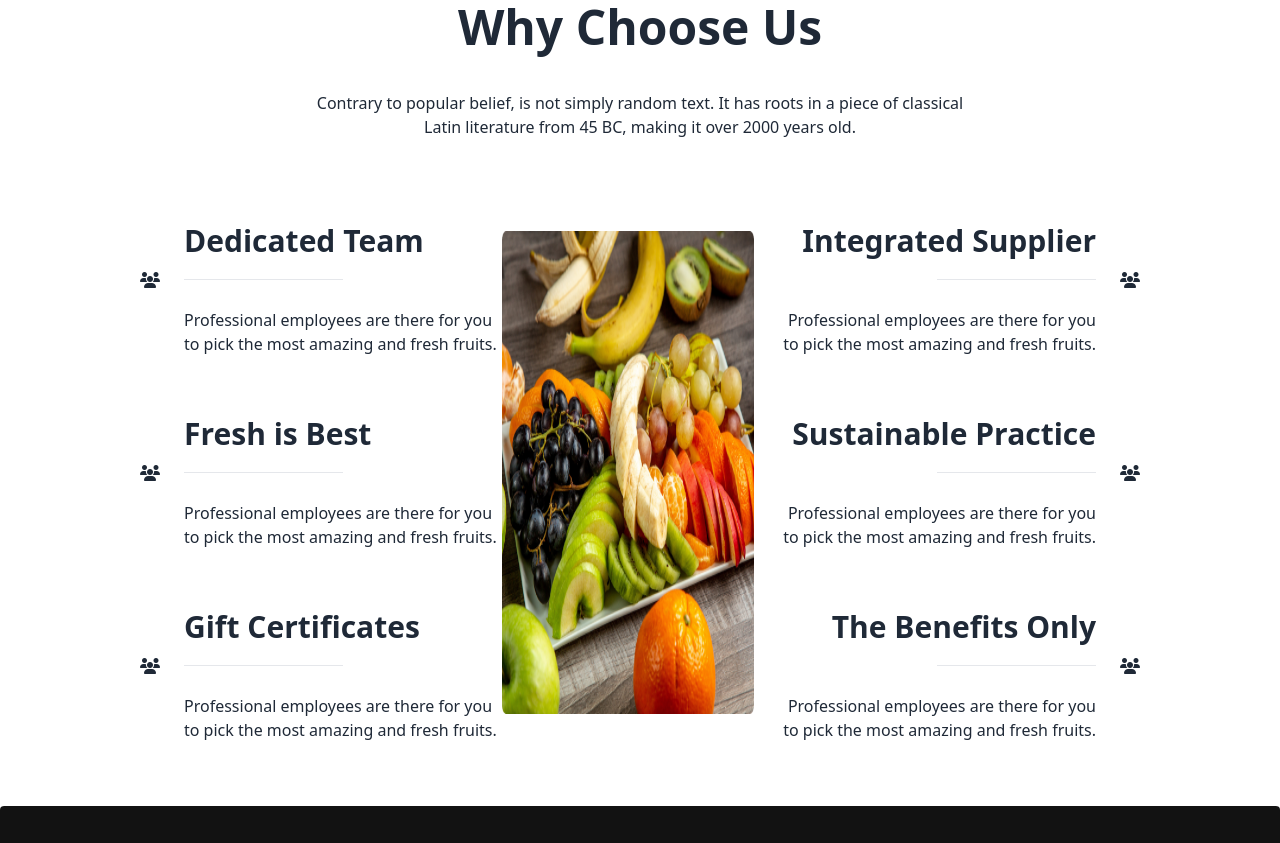
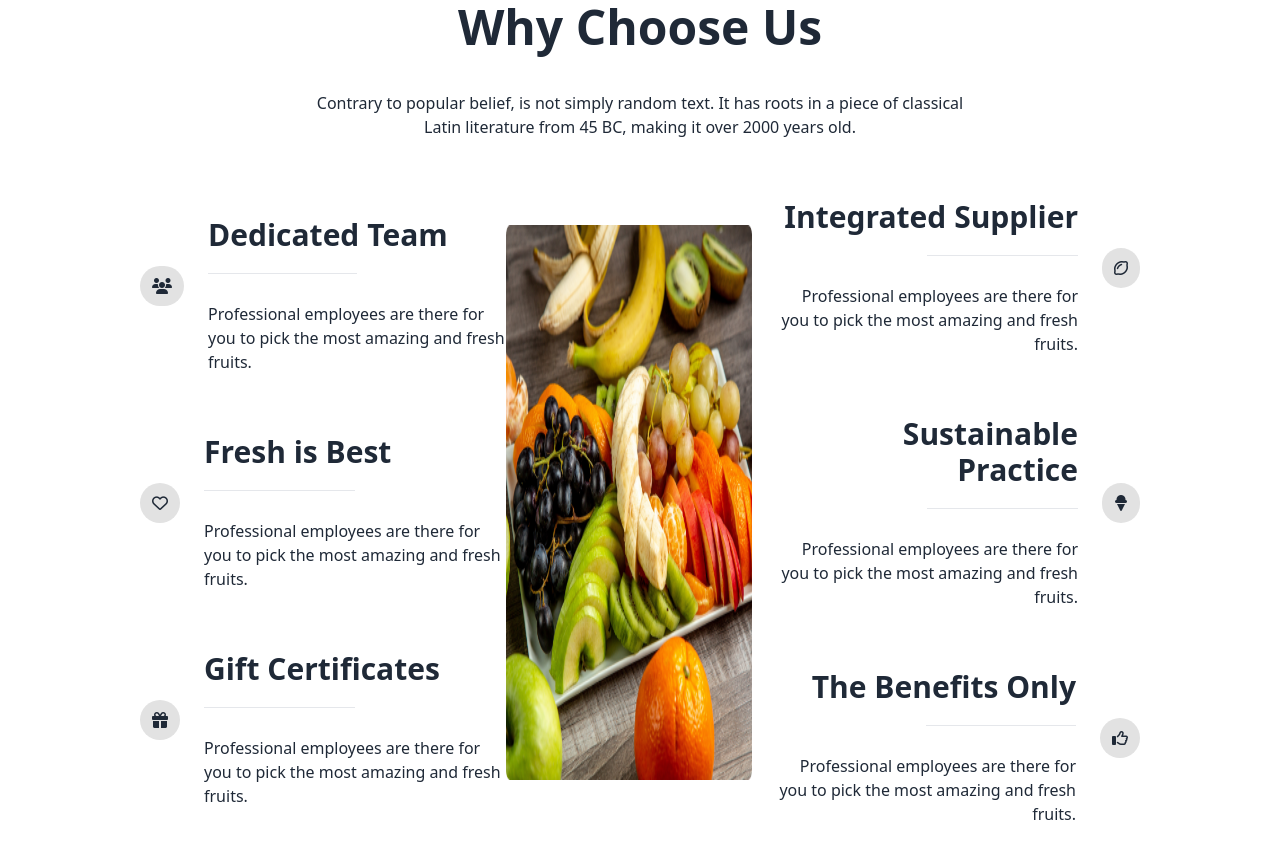
Before and after one commit to rashaduldev/Assignment-3-With-PH, a plain HTML site: page index.html in a window 1280 px wide. Shown: the part 3004-3847 px from the top of the page. Drawn offline with nearby package versions, Linux system fonts and the light colour scheme.

Commit message:
Project Almost Done

```diff
--- a/index.html
+++ b/index.html
@@ -513,18 +513,18 @@
         <!-- Why Choose Us part -->
         <section class="mt-7 mx-11 md:px-16 lg:px-24 max-w-screen lg:mt-32">
             <div class="text-center">
-                <h1 class="text-5xl font-bold">Why Choose Us</h1>
+                <h1 class="text-3xl mt-10 lg:text-5xl font-bold">Why Choose Us</h1>
                 <p class="text-[16px] my-10">Contrary to popular belief, is not simply random text. It has roots in a
                     piece of classical <br> Latin
                     literature from 45 BC, making it over 2000 years old.</p>
             </div>
-            <div class="flex flex-col lg:flex-row mt-16 lg:gap-6 items-center lg:mx-auto">
+            <div class="flex flex-col lg:flex-row mt-10 lg:gap-6 items-center lg:mx-auto">
                <div class="flex flex-col-reverse lg:flex-row">
                         <!-- first coloumn -->
                     <div class="text-center lg:text-left">
                     <!-- first -->
                     <div class="flex flex-col lg:flex-row items-center gap-6">
-                        <i class="fa-solid fa-users"></i>
+                        <i class="fa-solid fa-users rounded-full border-1 bg-[#1212121f] p-3"></i>
                         <div>
                             <h1 class="text-3xl font-bold my-5">Dedicated Team</h1>
                             <div class="w-full flex justify-center lg:text-left lg:justify-start">
@@ -536,7 +536,7 @@
                     </div>
                     <!-- second -->
                     <div class="flex flex-col lg:flex-row items-center gap-6 my-10">
-                        <i class="fa-solid fa-users"></i>
+                        <i class="fa-regular fa-heart rounded-full border-1 bg-[#1212121f] p-3"></i>
                         <div>
                             <h1 class="text-3xl font-bold my-5">Fresh is Best</h1>
                             <div class="w-full flex justify-center lg:text-left lg:justify-start">
@@ -548,7 +548,7 @@
                     </div>
                     <!-- third -->
                     <div class="flex flex-col lg:flex-row items-center gap-6">
-                        <i class="fa-solid fa-users"></i>
+                        <i class="fa-solid fa-gift rounded-full border-1 bg-[#1212121f] p-3"></i>
                         <div>
                             <h1 class="text-3xl font-bold my-5">Gift Certificates</h1>
                             <div class="w-full flex justify-center lg:text-left lg:justify-start">
@@ -568,7 +568,7 @@
                 <div class="text-center justify-center lg:text-right">
                     <!-- first -->
                     <div class="flex flex-col items-center gap-6 text-center lg:flex-row lg:flex-row-reverse lg:text-right">
-                        <i class="fa-solid fa-users"></i>
+                        <i class="fa-regular fa-lemon rounded-full border-1 bg-[#1212121f] p-3"></i>
                         <div>
                             <h1 class="text-3xl font-bold my-5">Integrated Supplier</h1>
                             <div class="w-full flex justify-center lg:text-left lg:justify-start">
@@ -582,7 +582,7 @@
                     </div>
                     <!-- second -->
                     <div class="flex flex-col items-center gap-6 my-10 lg:flex-row lg:flex-row-reverse">
-                        <i class="fa-solid fa-users"></i>
+                        <i class="fa-solid fa-ice-cream rounded-full border-1 bg-[#1212121f] p-3"></i>
                         <div>
                             <h1 class="text-3xl font-bold my-5">Sustainable Practice</h1>
                             <div class="w-full flex justify-center lg:text-left lg:justify-start">
@@ -596,7 +596,7 @@
                     </div>
                     <!-- third -->
                     <div class="flex flex-col items-center gap-6 lg:flex-row-reverse">
-                        <i class="fa-solid fa-users"></i>
+                        <i class="fa-regular fa-thumbs-up rounded-full border-1 bg-[#1212121f] p-3"></i>
                         <div>
                             <h1 class="text-3xl font-bold my-5">The Benefits Only</h1>
                             <div class="w-full flex justify-center lg:text-left lg:justify-start">
```
